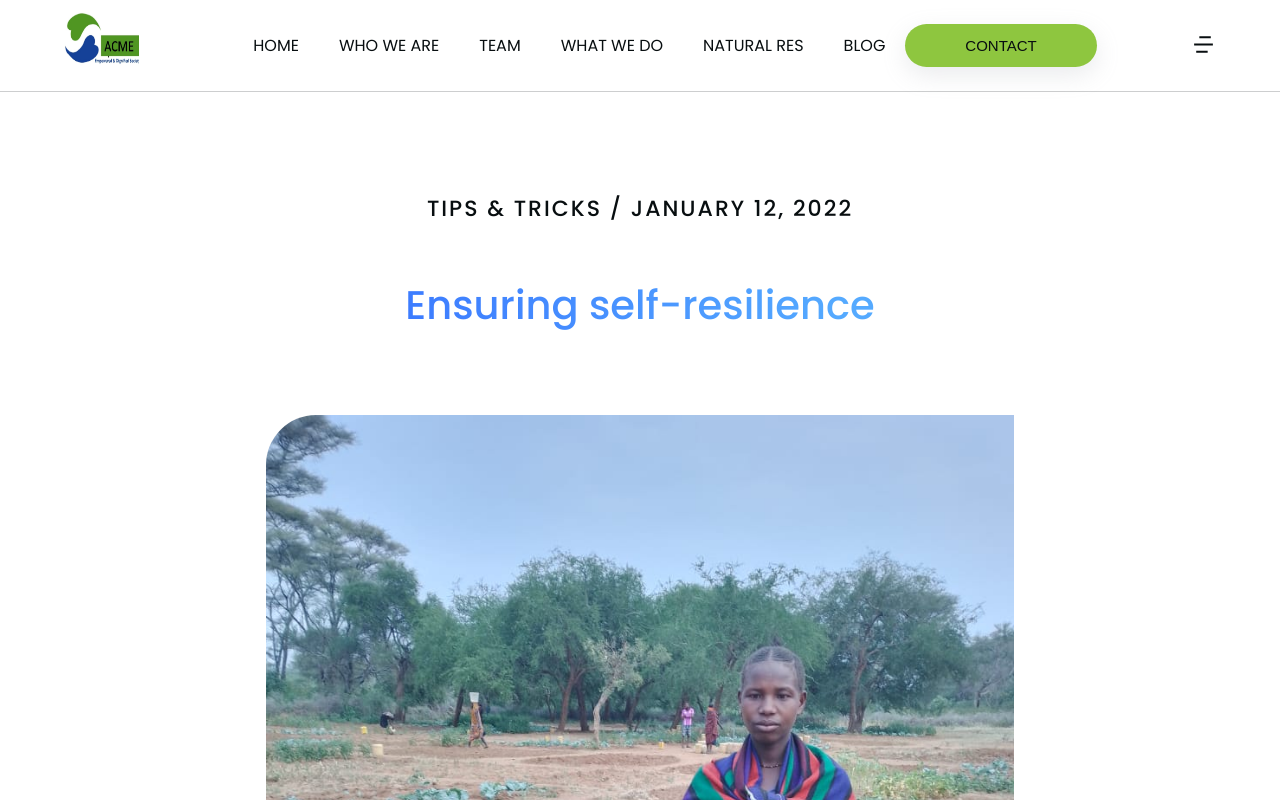
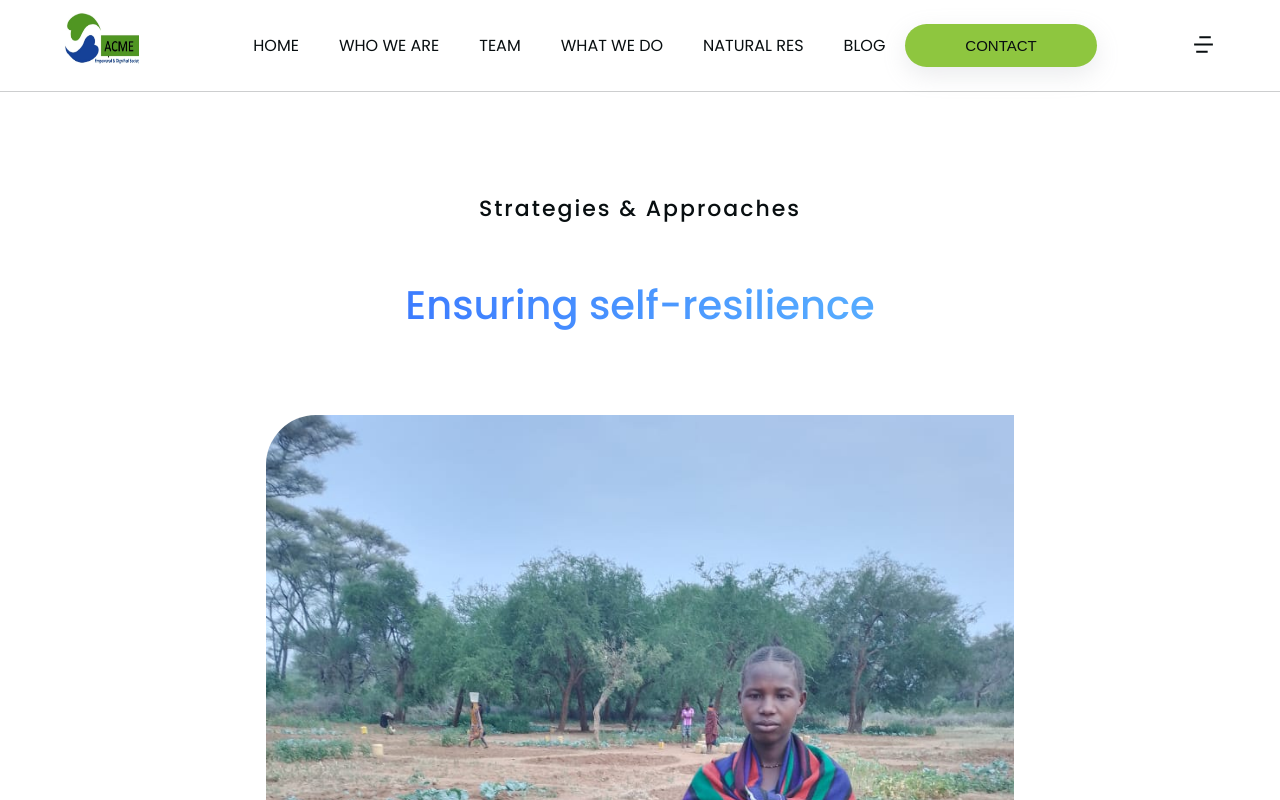
Before and after one commit to Imoite-zn/acme-org-site, a Next.js app: page /blogs/1 in a window 1280 px wide. Shown: the top 800 px of the page. Built offline with nearby package versions, Linux system fonts and the light colour scheme.

Commit message:
Update [id].js

```diff
--- a/pages/blogs/[id].js
+++ b/pages/blogs/[id].js
@@ -22,7 +22,7 @@ const SinglePost = () => {
       <section className='post-details bg-top'>
         <div className='container'>
           <div className='heading-title'>
-            <TitleSm title='TIPS & TRICKS / JANUARY 12, 2022' /> <br />
+            <TitleSm title='Strategies & Approaches' /> <br />
             <br />
             <Title title={post.title} className='title-bg' />
             <div className='img py'>
```
